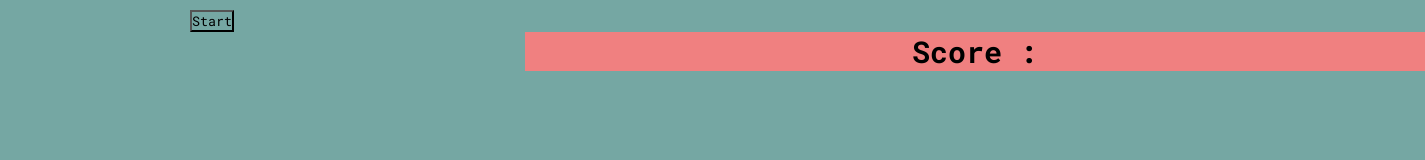
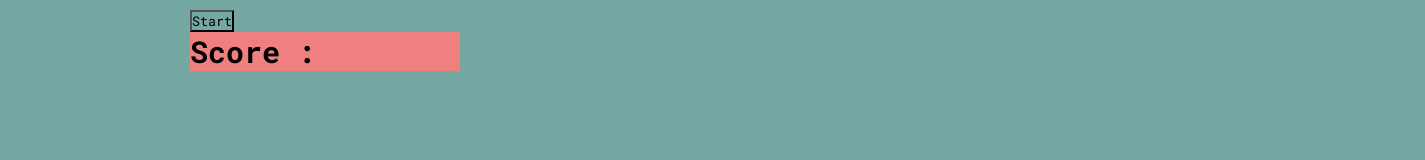
Before and after one commit to Prathyusha-Guduru/javaScript-projects, a plain HTML site: page Memory-Game/index.html in a window 1280 px wide. Shown: the whole page, 1425 px wide, since content can reach past the window. Drawn offline with Linux system fonts and the light colour scheme.

Commit message:
Updated stylesheet

```diff
--- a/Memory-Game/css/stylesheet.css
+++ b/Memory-Game/css/stylesheet.css
@@ -7,26 +7,21 @@
 }
 
 #status{
-	/* background-color: lightskyblue; */
 	width: 100%;
 }
 
 .score{
 	font-size: 30px;
-	text-align: center;
-	height: 20%;
 	margin-bottom: 20px;
-	position: relative;
-	left: 335px;
+	width: 30%;
 	background-color: lightcoral;
 
 }
 
-.status{
-	font-size: 20px;
-	position: relative;
-	left: 200px;
-	margin: 0px 0 10px 0;
+.top{
+	display: flex;
+	width: 100%;
+	background-color: lightsalmon;
 }
 
 
@@ -45,8 +40,6 @@ main{
 	flex-direction: column;
 	justify-content: center;
 	align-items: center;
-	/* height: 70%;
-	width: 90%; */
 }
 
 .grid{
@@ -68,7 +61,3 @@ img:hover{
 	transform: scale(1.1);
 
 }
-
-.red{
-	color: #f25f5c;
-}
--- a/Memory-Game/index.html
+++ b/Memory-Game/index.html
@@ -14,12 +14,14 @@
 <body>
 	<main>
 		<div class="container">
-			<div id="status">
-				<button type="submit" id="start">Start</button>
+			<div class="top">
+				<div id="status">
+					<button type="submit" id="start">Start</button>
+					<h3 id="score" class="score">Score : </h3>
+				</div>
 				<div id="timer">
 
 				</div>
-				<h3 id="score" class="score">Score : </h3>
 			</div>
 			<div class="grid">
 
```
